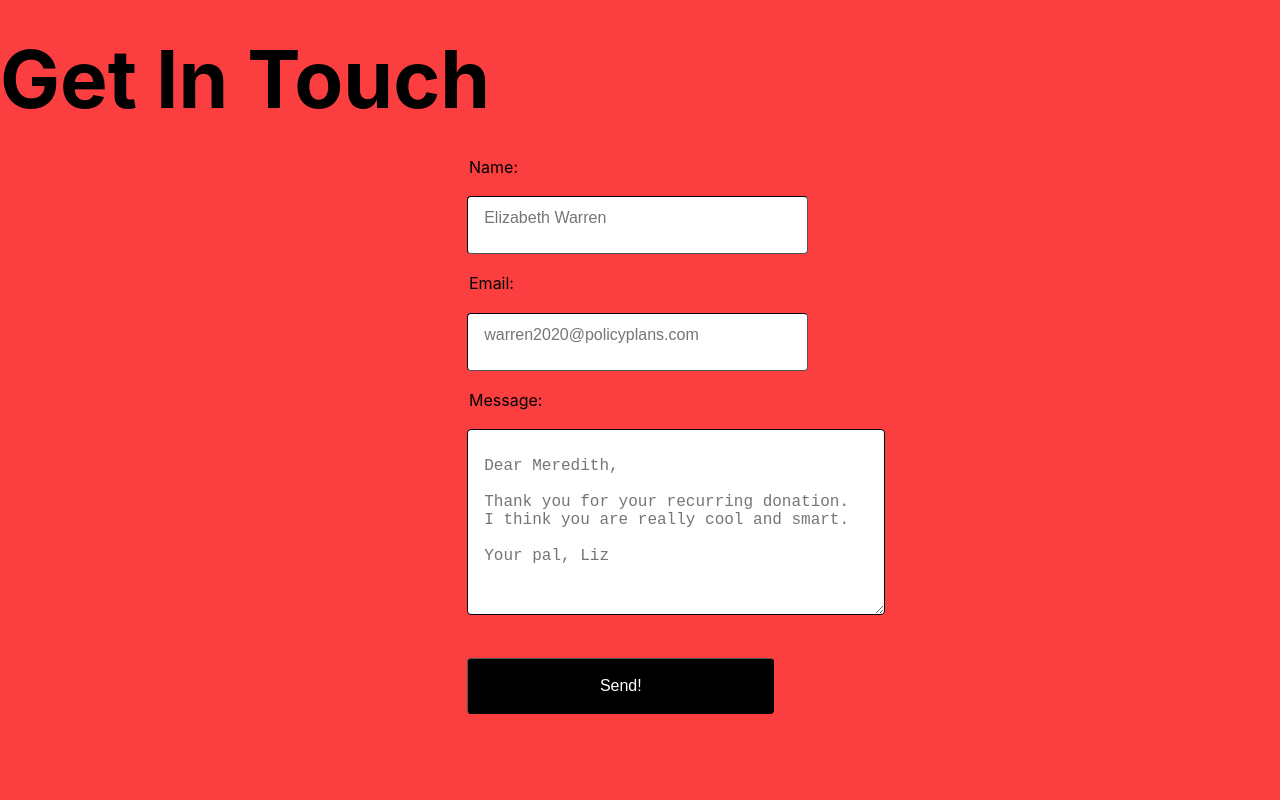
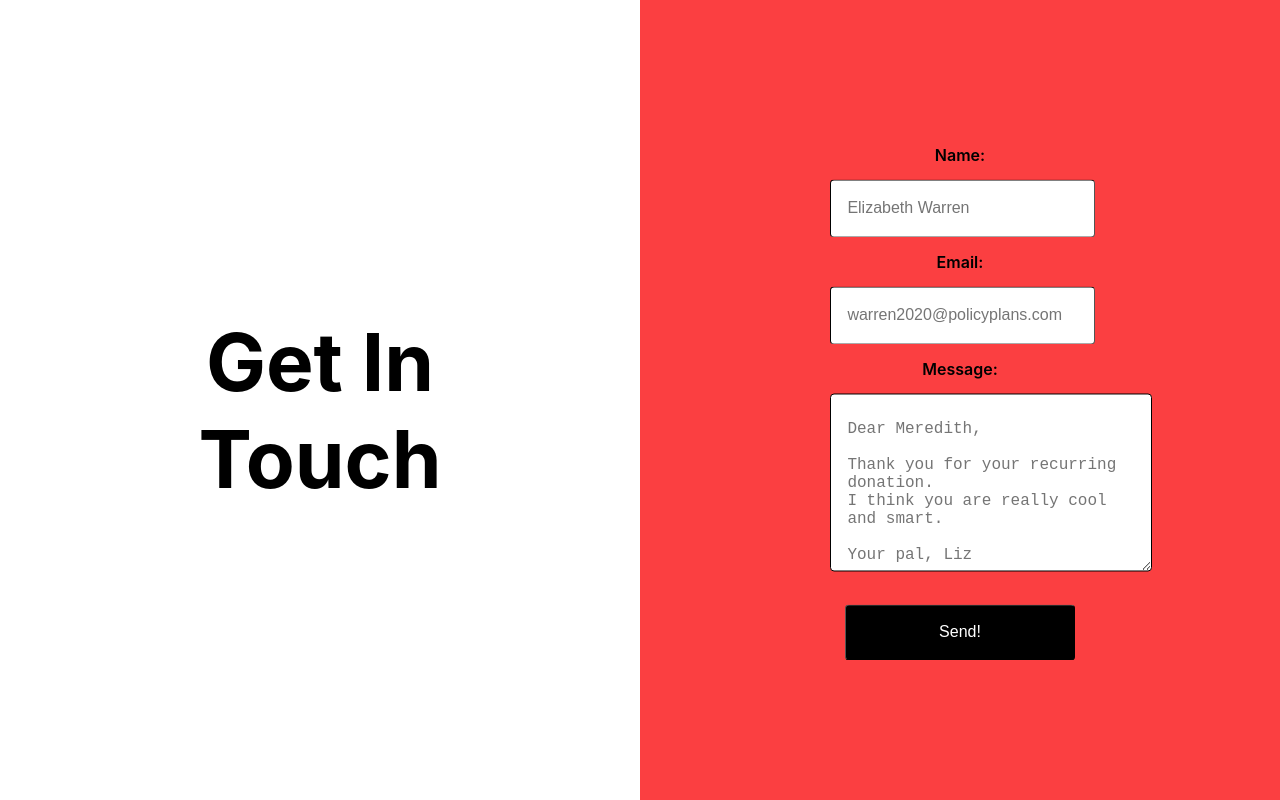
Before and after one commit to merestrickland/my_portfolio, a React (Create React App) app: page /email in a window 1280 px wide. Built offline with nearby package versions, Linux system fonts and the light colour scheme.

Commit message:
conditional message submit page. Thank you!

```diff
--- a/src/components/form/form.component.jsx
+++ b/src/components/form/form.component.jsx
@@ -11,6 +11,10 @@
 
   const [emailMessage, setEmailMessage] = useState(
     { name: '', email: '', message: ''}
+  )
+
+  const [submitScreen, setSubmitScreen] = useState(
+    false
   )
 
   const history = useHistory()
@@ -40,12 +44,27 @@
       .catch(err => {
         setEmailMessage({...emailMessage, disabled: false, emailSent: false})
       })
+      .then(setSubmitScreen(true))
   }
 
 
   return (
+
+
+
+
+    !submitScreen ?
+
+
     <div>
+      <div className="split left">
+        <div className="centered">
           <h3>Get In Touch</h3>
+        </div>
+      </div>
+
+      <div className="split right">
+        <div className="centered">
           <form onSubmit={handleSubmit}>
             <label>  Name:
               <input
@@ -88,10 +107,36 @@
             <input
               className = 'submit'
               type="submit"
-        value="Send!"
-      />
+              value="Send!" />
 
           </form>
           </div>
+          </div>
+    </div>
+
+
+    :
+
+    <div>
+      <div className="split left">
+        <div className="centered">
+          <h1>Thank you!</h1>
+
+        </div>
+      </div>
+
+      <div className="split right">
+        <div className="centered">
+        <p>Your message has been sent. I will respond shortly.</p>
+        </div>
+      </div>
+
+
+
+    </div>
+
+
+
+
   )
 }
--- a/src/components/form/form.styles.css
+++ b/src/components/form/form.styles.css
@@ -3,24 +3,23 @@
 }
 
 form {
-  width: 30%;
+  width: 90%;
   height: 56%;
   /* border-radius: 4px;
   position: relative;
   transition: 0.3s all; */
-  margin: 0px auto;
+  margin: 50px auto;
 }
 
 form label {
-  padding: 0px 16px;
-  margin: 5px;
+  margin: 5px 0px;
 }
 
 form input {
 
   width: 80%;
   height: 56px;
-  position: relative;
+  /* position: relative; */
   padding: 0px 16px;
   border-width: 1px ;
   border-radius: 4px;
@@ -32,37 +31,18 @@
   color: black;
   margin: 5%;
 
-
 }
-
-/* input:hover {
-  box-shadow:0px 4px 20px 0px rgba(0, 0, 0, 0.05);
-  border-color: black ;
-  border-width: 3px ;
-  /* border: 3px solid transparent */
-/* }  */
-
 
 input:focus {
   border-color: black;
 }
 
-/* input.textarea {
-  height: 150px;
-  width: 100%
-} */
-
 input.submit {
-  /* margin: auto */
-  /* padding: auto */
   color: white;
   background-color: black;
   cursor: pointer;
 }
 
-input.submit:hover {
-  /* color: rgb(251,63,65); */
-}
 
 textarea {
   height: 150px;
@@ -79,12 +59,13 @@
   border-color: black ;
   color: black;
   margin: 5%;
+
 }
 
 
 ::-webkit-input-placeholder { /* Chrome/Opera/Safari */
   white-space:pre-line;
-  position:relative;
+  /* position:relative; */
   top:-7px;
 }
 
@@ -92,5 +73,37 @@
 
 h3 {
   font-size: 500%;
-  margin: 30px auto;
+  margin: auto;
+  position: absolute;
+  top: 50%;
+  left: 50%;
+  transform: translate(-50%, -50%);
+  text-align: center;
 }
+
+
+.left {
+  left: 0;
+  background-color:white;
+}
+
+/* Control the right side */
+.right {
+  right: 0;
+  background-color:rgb(251, 63, 65);
+}
+
+/* If you want the content centered horizontally and vertically */
+.centered {
+  position: absolute;
+  top: 50%;
+  left: 50%;
+  transform: translate(-50%, -50%);
+  text-align: center;
+  /* line-height: 1.6; */
+  font-weight: 600;
+}
+
+p {
+  font-size: 16px;
+}
```
Lines whose indentation alone changed are shown as unchanged.
